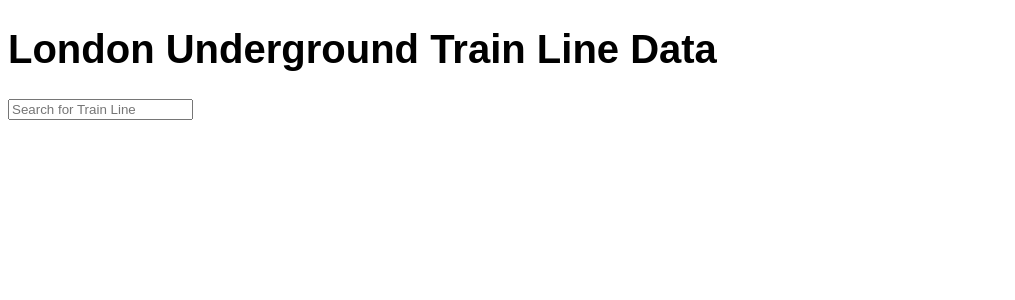
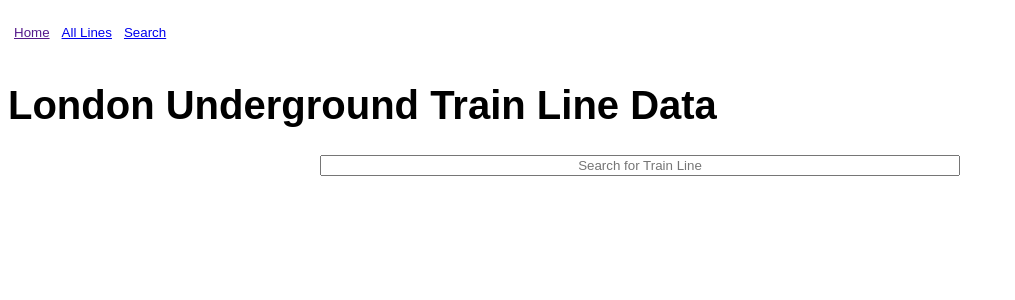
Before and after one commit to jxcg/tfl-api-react, a React (Vite) app: page /Search in a window 1280 px wide. Shown: the top 300 px of the page, without its empty margins (0-1015 px from the left). Built offline with nearby package versions, Linux system fonts and the light colour scheme.

Commit message:
Added Navbar and made UI changes

```diff
--- a/package.json
+++ b/package.json
@@ -11,7 +11,8 @@
   },
   "dependencies": {
     "react": "^18.3.1",
-    "react-dom": "^18.3.1"
+    "react-dom": "^18.3.1",
+    "react-router-dom": "^6.26.1"
   },
   "devDependencies": {
     "@eslint/js": "^9.8.0",
--- a/src/App.jsx
+++ b/src/App.jsx
@@ -1,12 +1,21 @@
 import { useState } from 'react'
 import Search from './Components/Search'
+import { BrowserRouter as Router, Route, Routes } from 'react-router-dom';
+import Navbar from './Components/Navbar';
+import Unified from './Components/Unified';
+
 
 function App() {
 
   return (
-    <>
-    <Search />
-    </>
+    <Router>
+      <Navbar />
+      <Routes>
+      <Route path='/Search' element={<Search /> } />
+      <Route path='/AllLines' element={<Unified /> } />
+      </Routes>
+    </Router>
+
   )
 }
 
--- a/src/Components/Navbar.jsx
+++ b/src/Components/Navbar.jsx
@@ -1,3 +1,16 @@
+import '../Nav.css';
+import { Link } from 'react-router-dom';
 export default function Navbar() {
 
+    return (
+        <>
+        <ul className='nav-bar'>
+            <div className='nav-item-list'>
+                <button><a href=''>Home</a></button>
+                <button><Link to="/Unified">All Lines</Link></button>
+                <button><Link to="/Search">Search</Link></button>
+            </div>
+        </ul>
+        </>
+    )
 }
--- a/src/Components/Search.jsx
+++ b/src/Components/Search.jsx
@@ -24,7 +24,6 @@ export default function Search() {
             console.log(apiURL)
 
             try {
-
                 const response = await fetch(apiURL)
                 const data = await response.json();
                 if (response.status === 404) {
@@ -58,7 +57,7 @@ export default function Search() {
     return (
         <>
         {isLoading ? <h1>Searching for {trainLine} Line</h1> : <h1>London Underground Train Line Data</h1>}
-        <div className='search-bar'>
+        <div className='search-bar-container'>
             <form onSubmit={handleSubmit}>
                 <input
                     type='text'
@@ -66,6 +65,7 @@ export default function Search() {
                     value={trainLine}
                     name='train-line-search'
                     onChange={handleChange}
+                    className='search-bar'
                     />
             </form>
             {isValidName && <h2>Data for the {trainLine} Line exists and is valid</h2>}
--- a/src/Components/Unified.jsx
+++ b/src/Components/Unified.jsx
@@ -16,6 +16,7 @@ export default function Unified() {
 
     return (
         <>
+        <h1>All Lines</h1>
         </>
     )
 }
--- /dev/null
+++ b/src/Nav.css
@@ -0,0 +1,19 @@
+.nav-bar {
+    height: 3rem;
+    padding: 0;
+    margin: 0;
+}
+
+.nav-item-list {
+    display: flex;
+    height: 100%;
+    align-items: stretch;
+    padding: 0;
+    margin: 0;
+}
+
+button {
+    height: 100%;
+    border: none;
+    background: transparent;
+}
--- a/src/Search.css
+++ b/src/Search.css
@@ -4,3 +4,10 @@ body {
 h1 {
   font-size: 40px;
 }
+.search-bar {
+  width: 50%;
+  margin-left: auto;
+  margin-right: auto;
+  display: block;
+  text-align: center;
+}
```
Also changed, not shown: 1 other file (tests, documents, lock files or other folders).
